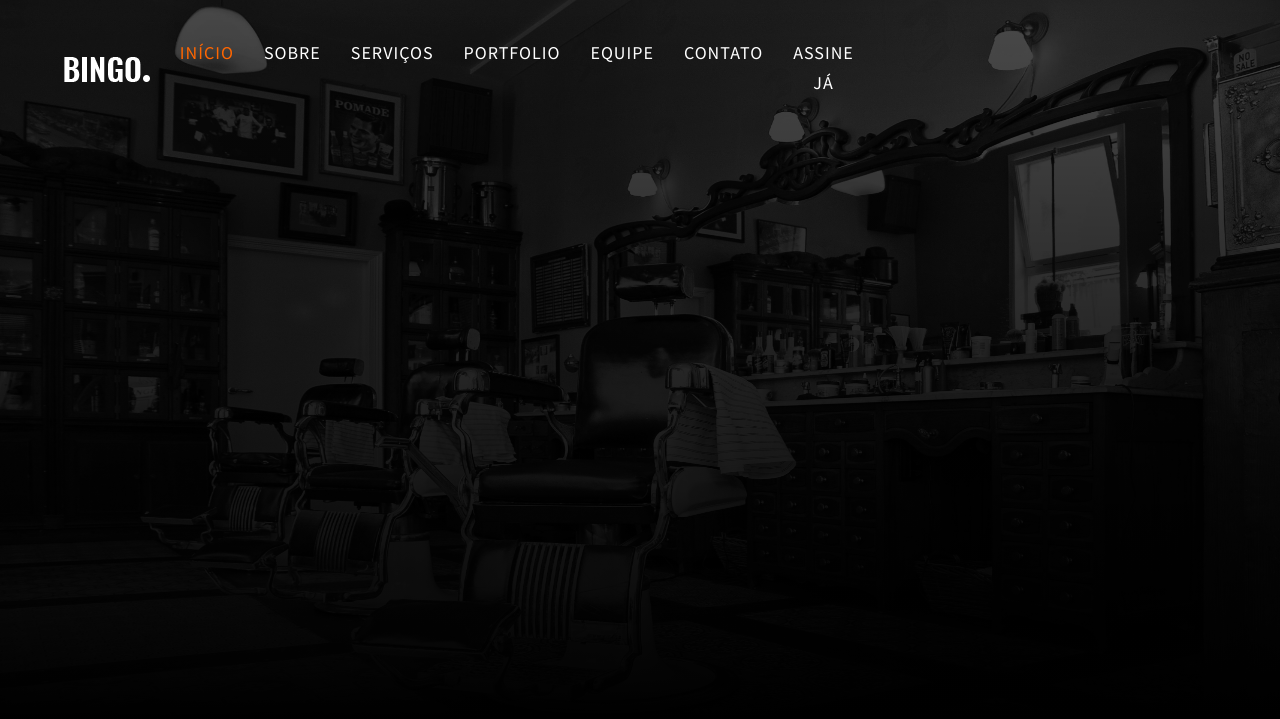
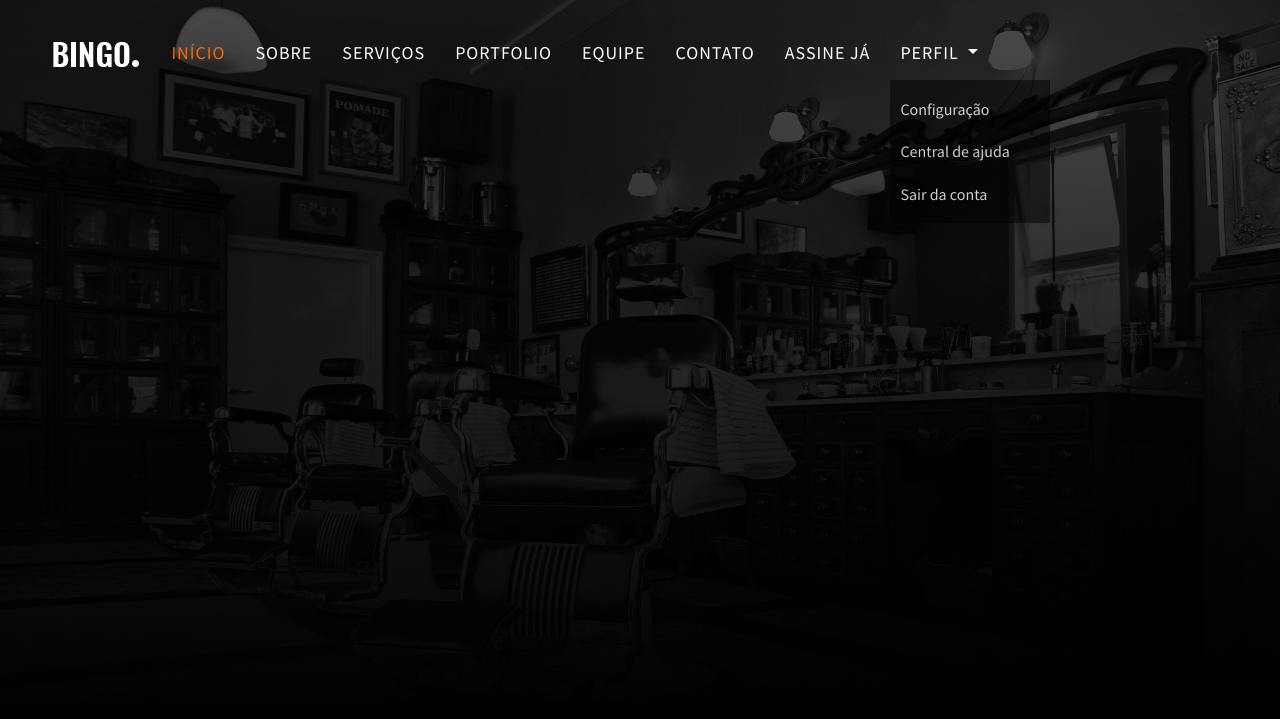
Before and after one commit to felipecruz159/NextCut-Etec, a PHP site: page /header.html in a window 1280 px wide, after a click on "PERFIL". Shown: the top 719 px of the page. Run offline with PHP 8.4, Linux system fonts and the light colour scheme.

Commit message:
header bug fixes

```diff
--- a/css/custom.css
+++ b/css/custom.css
@@ -4,32 +4,24 @@
 
   header{
   background-color: transparent;
+  margin-left: 3%;
   }
 
   /*=================================================================
     Navigation
   ==================================================================*/
 
-  .navContent{
-    margin-left: 5vw;
-    display: flex;
+
+  /*LOGO ALINHAR EIXO Y*/
+  .navbar-brand.logo{
+    padding: 30px 15px;
+    margin: 0;
   }
 
-  .navbar-brand.logo{
-    margin: 0;
-    align-self: center;
-    margin-right: 1vw;
-  }
-
-  /* TrocaCorNavbar */
+  /* TROCA COR */
   .navbarScroll{
     background-color: var(--black);
     color: var(--black);
-  }
-
-  /* Tira duplicacao do logo */
-  .navigation .logo-default {
-    display: none;
   }
 
   .navigation .navbar-dark .navbar-nav .nav-item .nav-link {
@@ -42,8 +34,6 @@
     transition: .2s ease-in-out 0s;
   }
 
-  /* MAIN COLOR */
-  /* HOVER */
   .navigation .navbar-dark .navbar-nav .nav-item .nav-link:hover, .navigation .navbar-dark .navbar-nav .nav-item .nav-link:active, .navigation .navbar-dark .navbar-nav .nav-item .nav-link:focus {
     background: none;
     color: var(--main-color);
@@ -72,10 +62,10 @@
   @media (max-width: 991px) {
     .navigation {
       box-shadow: 0 4px 10px 0 rgba(0, 0, 0, 0.06);
-      background: transparent;
+      background: var(--black);
     }
     .navigation .navbar-dark .navbar-nav .nav-item .nav-link {
-      color: #000;
+      color: var(--white);
     }
     .navigation .logo-white {
       display: none;
@@ -85,31 +75,7 @@
     }
   }
 
-  .sticky-header {
-    box-shadow: 0 4px 10px 0 rgba(0, 0, 0, 0.06);
-    background: #fff;
-  }
-
-  .sticky-header .navbar-dark .navbar-nav .nav-item .nav-link {
-    color: #000;
-  }
-
-  .sticky-header .logo-white {
-    display: none;
-  }
-
-  .sticky-header .logo-default {
-    display: block;
-  }
-
-  .navbar-brand {
-    height: auto;
-    padding: 8px 0;
-  }
-
-  .navbar-brand h1 {
-    margin: 0;
-  }
+/* HOMEPAGE BACKGROUND */
 
   .background-header img{
     width: 100%;
@@ -117,9 +83,9 @@
     filter: brightness(30%);
   }
 
-  .background-header {
-    position: relative;
-}
+    .background-header {
+      position: relative;
+  }
 
   .background-header:after {
     position: absolute;
@@ -130,14 +96,11 @@
     left:0;
     background: linear-gradient(to bottom, rgba(255,255,255,0),rgba(0,0,0,1));
 }
-
-  .user{
-    position: relative;
-    margin-right: 0;
-  }
+  /* /HOMEPAGE BACKGROUND */
 
   /* DROPDOWN CSS */
-   .navigation .dropdown:hover .dropdown-menu {
+
+  .navigation .dropdown:hover .dropdown-menu {
     visibility: visible;
     opacity: 1;
     -webkit-transform: scaleY(1);
@@ -214,11 +177,9 @@
     padding-left: 12px;
   }
 
+
   /* /DROPDOWN CSS */
 
-  .user{
-    margin-left: 40vw;
-  }
 
    /* .hero-area {
     background-image: url("../images/slider/slider-bg-1.jpg");
--- a/header.html
+++ b/header.html
@@ -20,24 +20,19 @@
 Fixed Navigation
 ==================================== -->
   <header class="navigation fixed-top">
-    <div class="container-fluid p-0">
+
     <!-- main nav -->
     <nav id="colorScroll" class="navbar navbar-expand-lg navbar-dark navbarColor">
-        <div class="navContent">
+
       <!-- logo -->
       <a class="navbar-brand logo" href="index.html">
-
         <img class="logo-white" src="/template/images/logo-white.png" alt="logo" />
       </a>
       <!-- /logo -->
-          <button class="navbar-toggler" type="button" data-toggle="collapse" data-target="#navigation"
-            aria-controls="navigation" aria-expanded="false" aria-label="Toggle navigation">
-            <span class="navbar-toggler-icon"></span>
-          </button>
 
       <div class="collapse navbar-collapse" id="navigation">
         <ul class="navbar-nav ml-auto text-center">
-              <li id="header" class="nav-item active">
+          <li class="nav-item active">
             <a class="nav-link" href="#">Início</a>
           </li>
           <li class="nav-item ">
@@ -50,34 +45,32 @@
             <a class="nav-link" href="#">Portfolio</a>
           </li>
           <li class="nav-item ">
-                <a class="nav-link" href="team.html">Equipe</a>
+            <a class="nav-link" href="#">Equipe</a>
           </li>
           <li class="nav-item ">
-                <a class="nav-link" href="pricing.html">Contato</a>
+            <a class="nav-link" href="#">Contato</a>
           </li>
           <li class="nav-item ">
-                <a class="nav-link" href="contact.html">Assine já</a>
+            <a class="nav-link" href="#">Assine já</a>
           </li>
 
-              <div id="user" class="user collapse navbar-collapse">
           <li class="dropdown">
-                  <a class="nav-link dropdown-toggle " href="#" id="navbarDropdown" role="button" data-toggle="dropdown"
+            <a class="nav-link dropdown-toggle" href="#" id="navbarDropdown" role="button" data-toggle="dropdown"
               aria-haspopup="true" aria-expanded="false">
-                    Perfil
+              <span>Perfil</span>
             </a>
             <div class="dropdown-menu " aria-labelledby="navbarDropdown">
-                    <a class="dropdown-item " href="404.html">Configuração</a>
-                    <a class="dropdown-item " href="blog.html">Central de ajuda</a>
-                    <a class="dropdown-item " href="single-post.html">Sair da conta</a>
+              <a class="dropdown-item " href="#">Configuração</a>
+              <a class="dropdown-item " href="#">Central de ajuda</a>
+              <a class="dropdown-item " href="#">Sair da conta</a>
             </div>
           </li>
-              </div>
+
         </ul>
-          </div>
       </div>
     </nav>
     <!-- /main nav -->
-    </div>
+
   </header>
   <!--
 End Fixed Navigation
```
Lines whose indentation alone changed are shown as unchanged.
